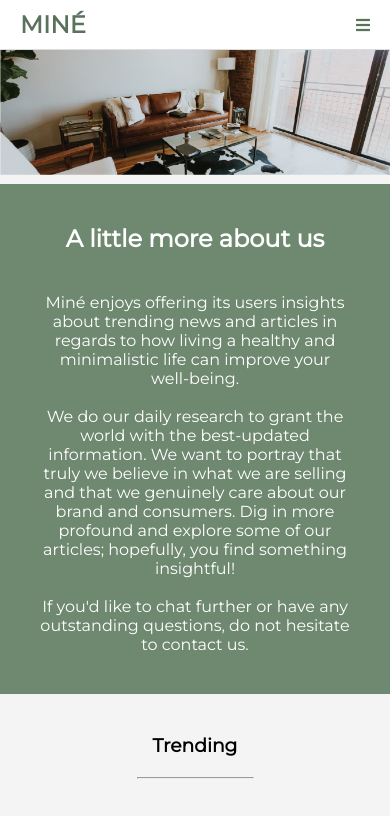
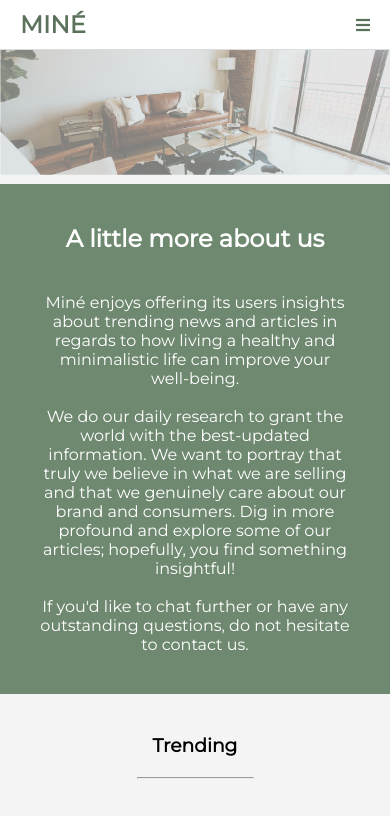
Before and after one commit to natashaquijano/blog-website, a plain HTML site: page articles.html in a window 390 px wide. In both pictures the pointer is over the picture 195 px from the left and 112 px from the top of the page. Shown: the top 816 px of the page. Drawn offline with Linux system fonts and the light colour scheme.

Commit message:
fixed the hover on the artcile section

```diff
--- a/css/articles.css
+++ b/css/articles.css
@@ -1,3 +1,12 @@
+/* exp */
+
+.articles-recent-images:hover, .articles-trending-images:hover, .articles-slideshow-image:hover {
+opacity: .5;
+  transition: .5s ease;
+  background-color: #FFFFFF;
+}
+
+
 /* HEADER */
 
 header {
@@ -123,7 +132,7 @@ padding: 20px 20px 20px 20px;
 @media only screen and (max-width: 550px) {
 
 .recent-responsive {
-    padding-bottom: 20px;
+    margin-bottom: 20px;
 }
 
 
```
